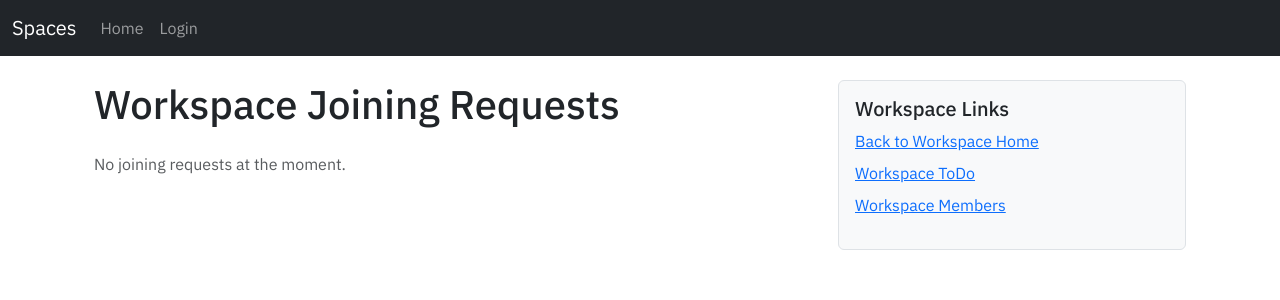
After one commit to Rachit74/spaces, a Django app: page /workspace/1/requests in a window 1280 px wide. The commit adds this page. Shown: the top 300 px of the page. Run offline with Django 5.2, Linux system fonts and the light colour scheme; data comes from the database, SQL or seed files in the repository; both versions use the stored data as it was after the commit; data that the repository does not hold is empty.

Commit message:
[ADD] spaces join request - creator can accept or reject

```diff
--- a/spaces/user/templates/user/base.html
+++ b/spaces/user/templates/user/base.html
@@ -38,6 +38,16 @@
         </div>
     </nav>
 
+    {% if messages %}
+        <div class="alert-messages">
+            {% for message in messages %}
+                <div class="alert alert-{{ message.tags }}">
+                    {{ message }}
+                </div>
+            {% endfor %}
+        </div>
+    {% endif %}
+
     <div class="container mt-4">
         {% block content %}
         {% endblock %}
--- a/spaces/workspace/models.py
+++ b/spaces/workspace/models.py
@@ -44,3 +44,12 @@ class Comment(models.Model):
 
     def __str__(self):
         return self.content
+
+
+# Workspace Request Model
+class WorkspaceRequest(models.Model):
+    user = models.ForeignKey(User, on_delete=models.CASCADE)
+    workspace = models.ForeignKey(Workspace, on_delete=models.CASCADE)
+
+    def __str__(self):
+        return f"{self.user} requests to join {self.workspace}"
--- /dev/null
+++ b/spaces/workspace/templates/workspace/joining_requests.html
@@ -0,0 +1,47 @@
+{% extends 'user/base.html' %}
+
+{% block title %} Workspace Joining Requests {% endblock %}
+
+{% block content %}
+<div class="container mt-4">
+    <div class="row">
+        <!-- Left-hand side column for joining requests -->
+        <div class="col-md-8">
+            <h1 class="mb-4">Workspace Joining Requests</h1>
+
+            {% if joining_requests %}
+                <div class="list-group">
+                    {% for request in joining_requests %}
+                        <div class="list-group-item d-flex justify-content-between align-items-center">
+                            <div>
+                                <strong>{{ request.user.username }}</strong> is requesting to join
+                            </div>
+                            <div>
+                                <!-- Approve Button -->
+                                <a href="{% url 'approve_join' workspace_id request.id %}" class="btn btn-success btn-sm" disabled>Approve</a>
+
+                                <!-- Reject Button -->
+                                <a href="#" class="btn btn-danger btn-sm" disabled>Reject</a>
+                            </div>
+                        </div>
+                    {% endfor %}
+                </div>
+            {% else %}
+                <p class="text-muted">No joining requests at the moment.</p>
+            {% endif %}
+        </div>
+
+        <!-- Right-hand side column for links -->
+        <div class="col-md-4">
+            <div class="p-3 bg-light border rounded">
+                <h5>Workspace Links</h5>
+                <ul class="list-unstyled">
+                    <li><a href="{% url 'workspace_view' workspace_id %}" class="d-block mb-2">Back to Workspace Home</a></li>
+                    <li><a href="#" class="d-block mb-2">Workspace ToDo</a></li>
+                    <li><a href="#" class="d-block mb-2">Workspace Members</a></li>
+                </ul>
+            </div>
+        </div>
+    </div>
+</div>
+{% endblock %}
--- a/spaces/workspace/templates/workspace/workspace.html
+++ b/spaces/workspace/templates/workspace/workspace.html
@@ -11,6 +11,7 @@
 
     <div class="mt-4">
         <h5>Members</h5>
+        <a href="{% url 'joining_requests' workspace.id %}">Joining Requests</a>
         <ul class="list-group">
             {% for member in workspace.members.all %}
                 <li class="list-group-item">{{ member.username }}</li>
--- a/spaces/workspace/urls.py
+++ b/spaces/workspace/urls.py
@@ -15,4 +15,10 @@ urlpatterns = [
     path('delete_post/<int:post_id>', views.delete_post, name='delete_post'),
 
     path('search_workspaces/', views.search_workspace, name='search_workspace'),
+    path('send_workspace_request/<int:workspace_id>', views.send_workspace_request, name='send_workspace_request'),
+
+    path('workspace/<int:workspace_id>/requests', views.joining_requests, name='joining_requests'),
+
+    path('workspace/<int:workspace_id>/approve_join/<int:request_id>', views.approve_join, name='approve_join'),
+    path('workspace/<int:workspace_id>/reject_join/<int:request_id>', views.reject_join, name='reject_join'),
 ]
--- a/spaces/workspace/views.py
+++ b/spaces/workspace/views.py
@@ -1,11 +1,12 @@
 from django.shortcuts import render, HttpResponse, redirect, get_object_or_404
 from django.http import HttpResponseForbidden
+from django.contrib import messages
 
 from django.db.models import Q
 
 
 from .forms import WorkspaceCreationForm, PostCreationForm, CommentCreationForm
-from .models import Workspace, Post, Comment
+from .models import Workspace, Post, Comment, WorkspaceRequest
 
 # Create your views here.
 def workspace_home(request):
@@ -159,3 +160,58 @@ def search_workspace(request):
     }
 
     return render(request, 'workspace/search_workspace.html', context=context)
+
+
+# Send reuqest view
+"""
+create a new WorkspaceRequest entry
+"""
+def send_workspace_request(request, workspace_id):
+    user = request.user
+    workspace = get_object_or_404(Workspace, id=workspace_id)
+
+    workspace_request = WorkspaceRequest(user=user, workspace=workspace)
+    workspace_request.save()
+
+    messages.success(request, 'Your request was sent!')
+    return redirect('search_workspace')
+
+
+# workspace request page
+def joining_requests(request, workspace_id):
+    workspace = get_object_or_404(Workspace, id=workspace_id)
+
+    joining_requests = WorkspaceRequest.objects.filter(workspace=workspace)
+
+    context = {
+        'joining_requests': joining_requests,
+        'workspace_id': workspace_id,
+    }
+
+    return render(request, 'workspace/joining_requests.html', context=context)
+
+
+# Workspace request approve
+def approve_join(request, workspace_id, request_id):
+    workspace = get_object_or_404(Workspace, id=workspace_id)
+    request_ = get_object_or_404(WorkspaceRequest, id=request_id)
+
+    workspace.members.add(request_.user)
+    workspace.save()
+
+    request_.delete()
+
+    messages.success(request, f"{request_.user} is now a member of your workspace")
+    return redirect('joining_requests', workspace_id=workspace_id)
+
+# Workspace request approve
+def reject_join(request, workspace_id, request_id):
+    workspace = get_object_or_404(Workspace, id=workspace_id)
+    request_ = get_object_or_404(WorkspaceRequest, id=request_id)
+
+    workspace.members.remove(request_.user)
+    workspace.save()
+
+    request_.delete()
+    messages.error(request, f"{request_.user} is no longer member of your workspace")
+    return redirect('joining_requests', workspace_id=workspace_id)
```
Also changed, not shown: spaces/workspace/templates/workspace/search_workspace.html (+20 -15 lines), spaces/db.sqlite3, spaces/workspace/migrations/0003_workspacerequest.py (added).
